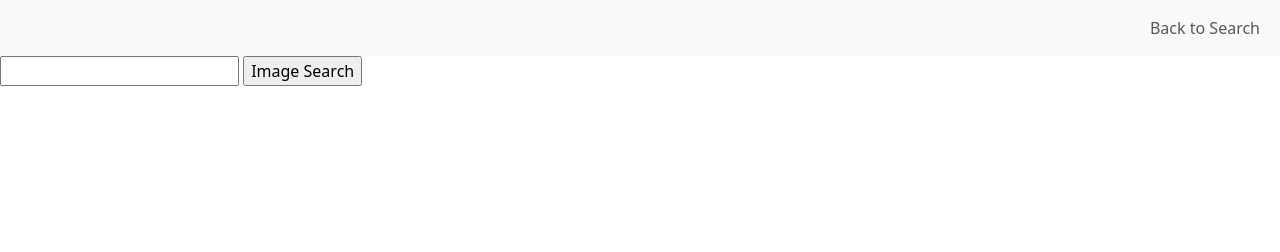
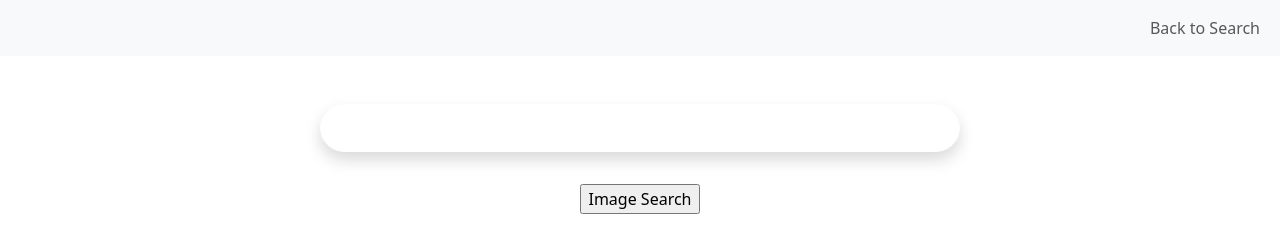
Before and after one commit to potatoinmymouth/search, a plain HTML site: page images.html in a window 1280 px wide. Drawn offline with nearby package versions, Linux system fonts and the light colour scheme.

Commit message:
Style images.html

```diff
--- a/images.html
+++ b/images.html
@@ -14,10 +14,14 @@
                 </ul>
             </div>
         </nav>
-        <form action="https://www.google.com/search">
-            <input type="text" name="q">
+        <form class="mt-5" action="https://www.google.com/search">
+            <div class="d-flex mb-4 justify-content-center">
+                <input class="form-control form-control-lg w-50 rounded-pill border-white shadow" type="text" name="q">
+            </div>
+            <div class="d-flex p-2 mb-3 justify-content-center">
+                <input type="submit" value="Image Search">
+            </div>
             <input type="hidden" name="tbm" value="isch">
-            <input type="submit" value="Image Search">
         </form>
     </body>
 </html>
```
Also changed, not shown: index.html (+2 -2 lines).
